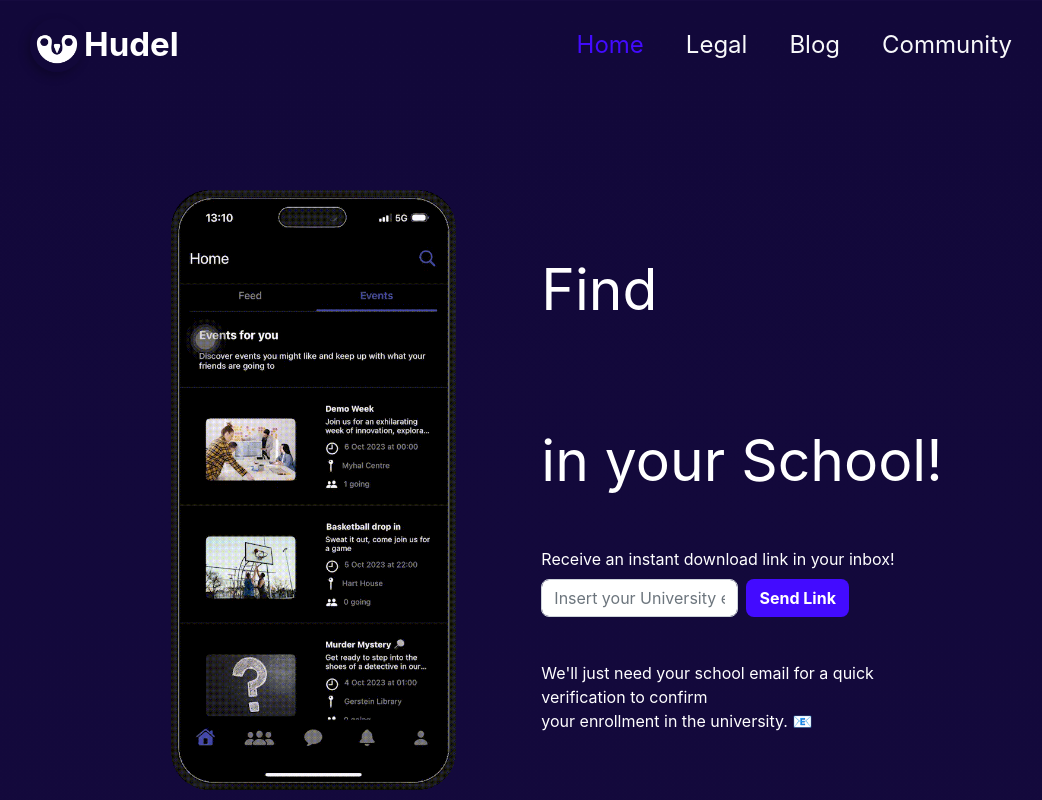
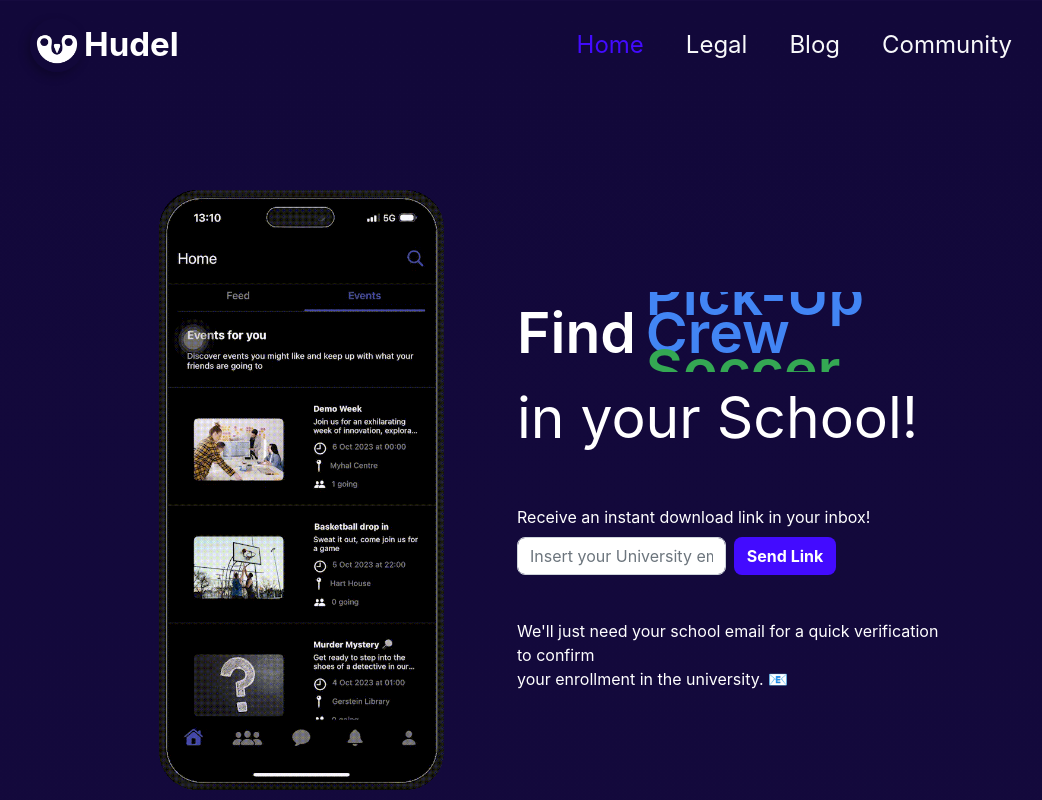
Before and after one commit to banyunurwishal/hudel-landing, a Nuxt app: page / in a window 1280 px wide. Shown: the top 800 px of the page, without its empty margins (106-1148 px from the left). Built offline with nearby package versions, Linux system fonts and the light colour scheme.

Commit message:
fixing content

```diff
--- a/components/content.vue
+++ b/components/content.vue
@@ -7,36 +7,55 @@
       <b-col align-self="center">
         <div style="font-size: 57px; margin-bottom: 44px">
           <div class="d-flex flex-row">
-            <div class="mr-sm-3 text-white">Find</div>
-            <div class="word-container">
-              <div
-                v-for="(item, index) in items"
-                :key="index"
-                class="animate__infinite animate__animated"
-                :class="{
-                  animated: item.animate,
-                  animate__slideInUp: item.animate,
-                  animate__slideOutUp: !item.animate,
-                }"
-                :style="{ color: item.color }"
-                @animationend="animationEnd(index)"
-                v-show="item.visible"
-              >
-                {{ item.content }}
+            <div class="scrolling-words-container">
+              <span class="text-white">Find</span>
+              <div class="scrolling-words-box">
+                <ul v-if="scroll1">
+                  <li style="color: transparent">Athletics</li>
+                  <li style="color: #ea4335">Athletics</li>
+                  <li style="color: #4285f4">Basketball Pick-Up</li>
+                  <li style="color: #4285f4">Crew</li>
+                  <li style="color: #34a853">Soccer Fanatics</li>
+                  <li style="color: #fbbc04">Martial Arts Meetup</li>
+                  <li style="color: #4285f4">Badminton Club</li>
+                </ul>
+                <ul v-if="scroll2">
+                  <li style="color: transparent">Athletics</li>
+                  <li style="color: #ea4335">Academics</li>
+                  <li style="color: #4285f4">Study Buddies</li>
+                  <li style="color: #34a853">Startup Enthusiasts</li>
+                  <li style="color: #fbbc04">Course Explorers</li>
+                  <li style="color: #4285f4">Physics Study</li>
+                  <li style="color: #4285f4">Groups</li>
+                </ul>
+                <ul v-if="scroll3">
+                  <li style="color: transparent">Athletics</li>
+                  <li style="color: #ea4335">Cultural</li>
+                  <li style="color: #4285f4">International</li>
+                  <li style="color: #4285f4">Students Community</li>
+                  <li style="color: #34a853">Housing Community</li>
+                  <li style="color: #fbbc04">Arts & Creativity</li>
+                  <li style="color: #4285f4">Kpop Enthusiasts</li>
+                </ul>
+                <ul v-if="scroll4">
+                  <li style="color: transparent">Athletics</li>
+                  <li style="color: #ea4335">Dance Groups</li>
+                  <li style="color: #4285f4">Fun Groups</li>
+                  <li style="color: #34a853">Gaming Enthusiasts</li>
+                  <li style="color: #fbbc04">Movie Buffs</li>
+                  <li style="color: #4285f4">Foodie Adventures</li>
+                  <li style="color: #ea4335">Travel Explorers</li>
+                </ul>
+                <ul v-if="scroll5">
+                  <li style="color: transparent">Athletics</li>
+                  <li style="color: #4285f4">Board Game Nights</li>
+                  <li style="color: #34a853">Dating Adventures</li>
+                  <li style="color: #fbbc04">Fellow Commuters</li>
+                  <li style="color: #4285f4">Class Groups</li>
+                </ul>
               </div>
             </div>
-            <!-- <div class="animate__animated animate__delay-3s animate__slideInUp">
-              Soccer Fanatics
-            </div> -->
           </div>
-          <!-- <div class="scroller">
-            <span>
-              Cool<br />
-              Art<br />
-              Intruiging<br />
-              Challenging
-            </span>
-          </div> -->
           <span class="text-white">in your School!</span>
         </div>
         <div style="margin-bottom: 44px">
@@ -269,114 +288,97 @@
   name: "content",
   data() {
     return {
-      items: [
-        {
-          content: "Soccer Fanatics",
-          animate: false,
-          visible: false,
-          color: "linear-gradient(180deg, #12083a 0%, #241853 100%);",
-        },
-        { content: "Startup Enthusiast", animate: false, visible: false },
-        {
-          content: "Housing Community",
-          animate: false,
-          visible: false,
-          color: "linear-gradient(180deg, #12083a 0%, #241853 100%);",
-        },
-        {
-          content: "Kpop Enthusiast",
-          animate: false,
-          visible: false,
-          color: "linear-gradient(180deg, #12083a 0%, #241853 100%);",
-        },
-        {
-          content: "Movie Buffs",
-          animate: false,
-          visible: false,
-          color: "linear-gradient(180deg, #12083a 0%, #241853 100%);",
-        },
-        // Add more elements as needed
-      ],
-      currentIndex: 0,
+      scroll1: false,
+      scroll2: false,
+      scroll3: false,
+      scroll4: false,
+      scroll5: false,
     };
   },
-  created() {
-    this.startScrolling();
+  async created() {
+    await this.handleScroll();
   },
+  computed: {},
   methods: {
-    startScrolling() {
-      // Reset animation and visibility for all items
-      this.items.forEach((item) => {
-        item.animate = false;
-        item.visible = false;
-      });
-
-      // Start the animation for the current element
-      const currentItem = this.items[this.currentIndex];
-      currentItem.animate = true;
-      currentItem.visible = true;
-
-      // Move to the next element after a delay
-      setTimeout(() => {
-        currentItem.animate = false;
-        currentItem.visible = false;
-
-        // Increment currentIndex and loop back to the first element if necessary
-        this.currentIndex = (this.currentIndex + 1) % this.items.length;
-        const nextItem = this.items[this.currentIndex];
-        nextItem.animate = true;
-        nextItem.visible = true;
-      }, 3000); // Adjust the delay as needed
+    handleScroll() {
+      this.scroll1 = true;
+      setTimeout(async () => {
+        this.scroll1 = false;
+        await this.handleScroll2();
+      }, 10000);
     },
-    animationEnd(index) {
-      // This method will be called when the slideOutLeft animation ends for an item
-      // You can perform any necessary actions here
-      console.log(`Animation for Element ${index + 1} ended`);
+    handleScroll2() {
+      this.scroll2 = true;
+      setTimeout(async () => {
+        this.scroll2 = false;
+        await this.handleScroll3();
+      }, 10000);
+    },
+    handleScroll3() {
+      this.scroll3 = true;
+      setTimeout(async () => {
+        this.scroll3 = false;
+        await this.handleScroll4();
+      }, 10000);
+    },
+    handleScroll4() {
+      this.scroll4 = true;
+      setTimeout(async () => {
+        this.scroll4 = false;
+        await this.handleScroll();
+      }, 10000);
     },
   },
 };
 </script>
 
 <style>
-.animated {
-  animation-duration: 2s;
+.scrolling-words-container {
+  display: flex;
+  align-items: center;
+  font-weight: 600;
 }
-.word-container {
-  position: relative;
+.scrolling-words-box {
+  height: 5rem;
+  margin: auto;
   overflow: hidden;
 }
-
-/* Scroller styling */
-.scroller {
-  height: 1.2em;
-  line-height: 1.2em;
-  position: relative;
-  overflow: hidden;
-  width: 10em;
+.scrolling-words-box ul {
+  margin: 0 0.625rem;
+  padding: 0;
+  animation: scrollUp 10s infinite;
 }
-.scroller > span {
-  position: absolute;
-  top: 0;
-  animation: slide 5s infinite;
-  font-weight: bold;
+.scrolling-words-box ul li {
+  display: flex;
+  align-items: center;
+  height: 5rem;
+  list-style: none;
 }
 
-@keyframes slide {
-  0% {
-    top: 0;
-    animation-duration: 20s;
+@keyframes scrollUp {
+  7%,
+  17% {
+    transform: translateY(-14.2857142857%);
   }
-  25% {
-    top: -1.2em;
-    animation-delay: 10s;
+  24%,
+  34% {
+    transform: translateY(-28.5714285714%);
   }
-  50% {
-    top: -2.4em;
-    animation-delay: 10s;
+  41%,
+  51% {
+    transform: translateY(-42.8571428571%);
   }
-  75% {
-    top: -3.6em;
-    animation-delay: 10s;
+  58%,
+  68% {
+    transform: translateY(-57.1428571429%);
+  }
+  75%,
+  85% {
+    transform: translateY(-71.4285714286%);
+  }
+  92%,
+  100% {
+    transform: translateY(-85.7142857143%);
   }
 }
 </style>
```
